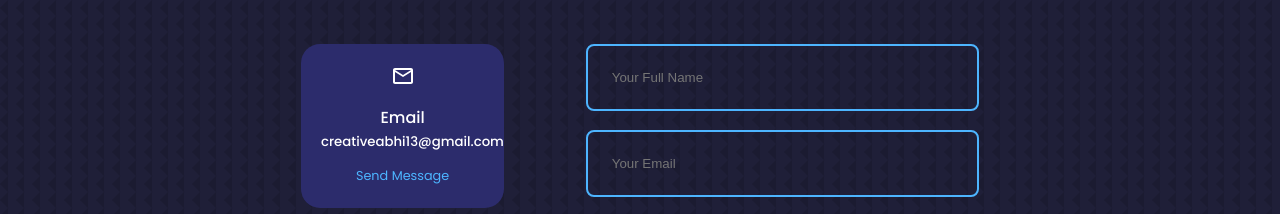
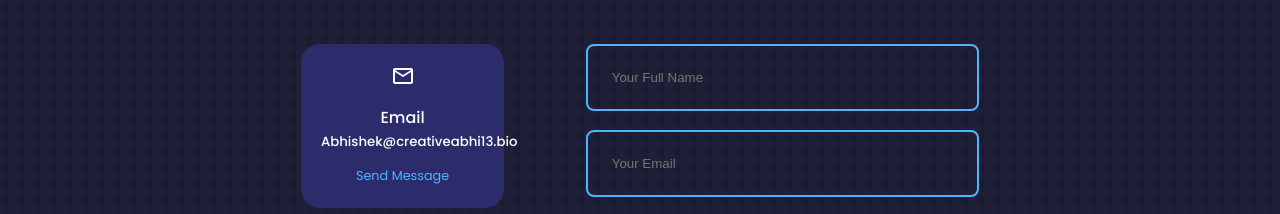
Before and after one commit to AbhishekKumar-portfolio/Portfolio, a React (Create React App) app: page / in a window 1280 px wide. Shown: the part 7360-7574 px from the top of the page. Built offline with nearby package versions, Linux system fonts and the light colour scheme; the HTML template or start-up script is replaced by a standard one.

Commit message:
Update Contact.jsx

```diff
--- a/src/components/contact/Contact.jsx
+++ b/src/components/contact/Contact.jsx
@@ -30,8 +30,8 @@ function Contact() {
           <article className="contact_option">
             <MdOutlineEmail className='contact_option_icon'/>
             <h4>Email</h4>
-            <h5>creativeabhi13@gmail.com</h5>
-            <a href="mailto:creativeabhi13@gmail.com" target="blank">Send Message</a>
+            <h5>Abhishek@creativeabhi13.bio</h5>
+            <a href="mailto:Abhishek@creativeabhi13.bio" target="blank">Send Message</a>
           </article>
 
           <article className="contact_option">
```
